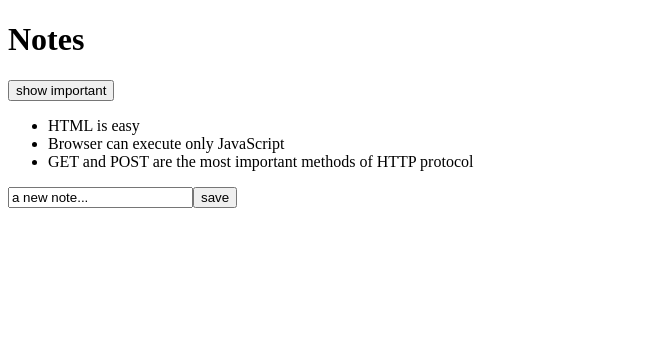
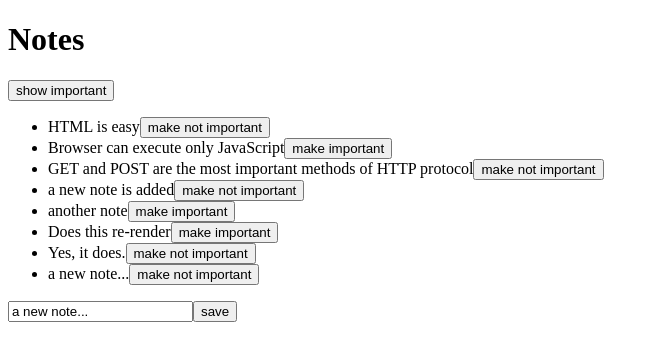
Before and after one commit to saurabhkamboj/intro_demo, a React (Vite) app in the folder introdemo/: page / in a window 1280 px wide. Shown: the top 360 px of the page, without its empty margins (0-659 px from the left). Built offline with nearby package versions, Linux system fonts and the light colour scheme; data requests are answered from the project's data file.

Commit message:
Modify folder

```diff
--- a/introdemo/db.json
+++ b/introdemo/db.json
@@ -14,6 +14,31 @@
       "id": "3",
       "content": "GET and POST are the most important methods of HTTP protocol",
       "important": true
+    },
+    {
+      "id": "341e",
+      "content": "a new note is added",
+      "important": true
+    },
+    {
+      "id": "9469",
+      "content": "another note",
+      "important": false
+    },
+    {
+      "id": "ebc2",
+      "content": "Does this re-render",
+      "important": false
+    },
+    {
+      "id": "7fbc",
+      "content": "Yes, it does.",
+      "important": true
+    },
+    {
+      "id": "762c",
+      "content": "a new note...",
+      "important": true
     }
   ]
 }
--- a/introdemo/src/App.jsx
+++ b/introdemo/src/App.jsx
@@ -1,5 +1,5 @@
 import Note from './components/Note'
-import axios from 'axios'
+import noteServices from './services/notes'
 import { useState, useEffect } from 'react'
 
 const App = () => {
@@ -8,28 +8,28 @@ const App = () => {
   const [showAll, setShowAll] = useState(true)
 
   const hook = () => {
-    console.log('effect')
-    axios
-      .get('http://localhost:3001/notes')
-      .then((response) => {
-        console.log('promise fullfilled')
-        setNotes(response.data)
+    noteServices
+      .getAll()
+      .then((initialNotes) => {
+        setNotes(initialNotes)
       })
   }
 
   useEffect(hook, [])
-  console.log('render', notes.length, notes)
 
   const addNote = (event) => {
     event.preventDefault()
     const noteObject = {
       content: newNote,
       important: Math.random() < 0.5,
-      id: String(notes.length + 1),
     }
 
-    setNotes(notes.concat(noteObject))
-    setNewNote('')
+    noteServices
+      .create(noteObject)
+      .then((returnedNote) => {
+        setNotes(notes.concat(returnedNote))
+        setNewNote('')
+      })
   }
 
   const handleNoteChange = (event) => {
@@ -41,6 +41,21 @@ const App = () => {
     ? notes
     : notes.filter((note) => note.important)
 
+  const toggleImportanceOf = (id) => {
+    const note = notes.find((note) => note.id === id )
+    const changedNote = { ...note, important: !note.important }
+
+    noteServices
+      .update(id, changedNote)
+      .then((returnedNote) => {
+        setNotes(notes.map((note) => note.id === id ? returnedNote : note))
+      })
+      .catch(() => {
+        alert(`the note; ${note.content} was already deleted from the server!`)
+        setNotes(notes.filter((note) => note.id !== id))
+      })
+  }
+
   return (
     <div>
       <h1>Notes</h1>
@@ -51,7 +66,11 @@ const App = () => {
       </div>
       <ul>
         {notesToShow.map((note) =>
-          <Note key={note.id} note={note} />
+          <Note
+            key={note.id}
+            note={note}
+            toggleImportance={() => toggleImportanceOf(note.id)}
+          />
         )}
       </ul>
       <form onSubmit={addNote}>
--- a/introdemo/src/components/Note.jsx
+++ b/introdemo/src/components/Note.jsx
@@ -1,5 +1,13 @@
-const Note = ({ note }) => {
-  return <li>{note.content}</li>
+const Note = ({ note, toggleImportance }) => {
+  const label = note.important
+    ? 'make not important' : 'make important'
+
+  return (
+    <li>
+      {note.content}
+      <button onClick={toggleImportance}>{label}</button>
+    </li>
+  )
 }
 
 export default Note
--- /dev/null
+++ b/introdemo/src/services/notes.jsx
@@ -0,0 +1,19 @@
+import axios from 'axios'
+const baseUrl = 'http://localhost:3001/notes'
+
+const getAll = () => {
+  const request = axios.get(baseUrl)
+  return request.then(response => response.data)
+}
+
+const create = newObject => {
+  const request = axios.post(baseUrl, newObject)
+  return request.then(response => response.data)
+}
+
+const update = (id, newObject) => {
+  const request = axios.put(`${baseUrl}/${id}`, newObject)
+  return request.then(response => response.data)
+}
+
+export default { getAll, create, update }
```
